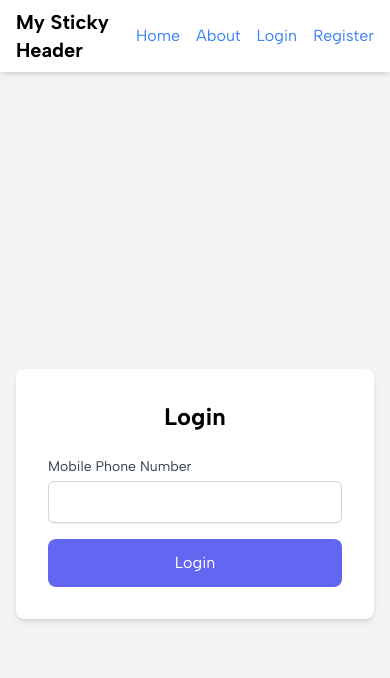
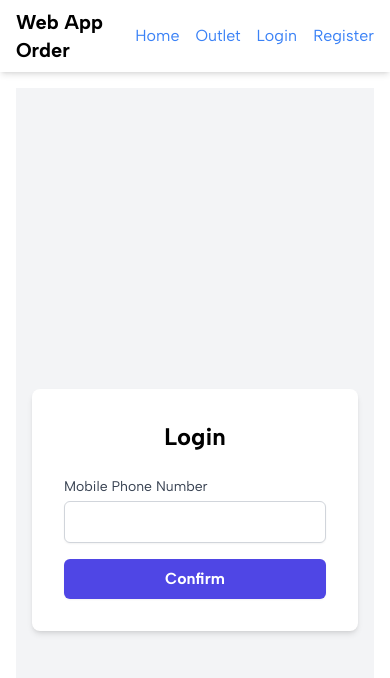
Before and after one commit to deddyprianto/cashier, a Next.js app: page /login in a window 390 px wide. Shown: the top 678 px of the page. Built offline with nearby package versions, Linux system fonts and the light colour scheme.

Commit message:
fix all register and login page

```diff
--- a/app/layout.tsx
+++ b/app/layout.tsx
@@ -24,7 +24,7 @@ export default function RootLayout({ children }: Readonly<RootLayoutProps>) {
       <body className={albertSans.className}>
         <ProviderSessions>
           <Header />
-          {children}
+          <div className='p-[16px]'>{children}</div>
         </ProviderSessions>
       </body>
     </html>
--- /dev/null
+++ b/app/outlet/page.tsx
@@ -0,0 +1,33 @@
+import OutletCP from '@/components/Outlet';
+
+interface ApiResponse {
+  data: [];
+  dataLength: number;
+  resultCode: number;
+  status: string;
+}
+
+async function getData(baseUrl: string): Promise<ApiResponse> {
+  const resLoadOutlets = await fetch(`${baseUrl}outlets/load`, {
+    cache: 'no-store',
+    method: 'post',
+    headers: {
+      Accept: 'application/json',
+      'Content-Type': 'application/json',
+    },
+  });
+
+  return await resLoadOutlets.json();
+}
+
+export default async function Outlet() {
+  const baseUrl = process.env.NEXT_PUBLIC_BASE_URL_API_MASTER_DATA;
+
+  if (!baseUrl) {
+    throw new Error(
+      'Environment variable NEXT_PUBLIC_BASE_URL_API is not set.'
+    );
+  }
+  const data: ApiResponse = await getData(baseUrl);
+  return <OutletCP data={data.data} />;
+}
--- a/app/register/actions.ts
+++ b/app/register/actions.ts
@@ -1,6 +1,7 @@
 'use server';
 
 export async function createRegisterUser(formData: FormData) {
+  console.log(process.env.NEXT_PUBLIC_BASE_URL_API);
   const rawFormData = {
     email: formData.get('username'),
     phoneNumber: formData.get('phoneNumber'),
@@ -16,7 +17,7 @@ export async function createRegisterUser(formData: FormData) {
 
   try {
     const responseRegisterUser = await fetch(
-      'https://api-muji.proseller-dev.com/crm/api/customer/register',
+      `${process.env.NEXT_PUBLIC_BASE_URL_API}customer/register`,
       {
         method: 'POST',
         body: JSON.stringify(rawFormData),
--- a/components/Header.tsx
+++ b/components/Header.tsx
@@ -5,18 +5,24 @@ const Header = () => {
   return (
     <header className='sticky top-0 bg-white shadow-md'>
       <div className='container mx-auto px-4 py-2 flex justify-between items-center'>
-        <h1 className='text-xl font-bold'>My Sticky Header</h1>
+        <h1 className='text-xl font-bold'>Web App Order</h1>
         <nav>
           <ul className='flex space-x-4'>
             <li>
-              <a href='#home' className='text-blue-500 hover:underline'>
-                Home
-              </a>
+              <Link
+                href='/'
+                className='flex justify-center items-center flex-col'
+              >
+                <p className='text-blue-500 hover:underline'>Home</p>
+              </Link>
             </li>
             <li>
-              <a href='#about' className='text-blue-500 hover:underline'>
-                About
-              </a>
+              <Link
+                href='/outlet'
+                className='flex justify-center items-center flex-col'
+              >
+                <p className='text-blue-500 hover:underline'>Outlet</p>
+              </Link>
             </li>
             <li>
               <Link
--- a/components/Login/index.tsx
+++ b/components/Login/index.tsx
@@ -4,13 +4,50 @@ import React, { useRef, useState } from 'react';
 import { Popup } from '../Popup';
 import SendVerification from '../SendVerification';
 import { setDataUser } from '@/features/dataSlice';
+import { handledData } from '@/helper';
+import Link from 'next/link';
+
+interface DataType {
+  message: string;
+  inValid: boolean;
+  status: boolean;
+}
+interface CheckAccountData {
+  data: DataType;
+}
 
 const LoginCP = () => {
   const refPhoneNumber = useRef<HTMLInputElement | null>(null);
   const dispatch = useAppDispatch();
+  const [isOpen, setIsOpen] = useState<boolean>(false);
+  const [isLoading, setIsLoading] = useState<boolean>(false);
+  const [isLogIn, setIsLogIn] = useState<boolean>(false);
+  // FN
+  const handleLoginBtn = async () => {
+    setIsLoading(true);
+    const { data } = await handledData<CheckAccountData>({
+      endPoint: 'customer/login/check-account',
+      method: 'POST',
+      payload: {
+        phoneNumber: `+65${refPhoneNumber.current?.value}`,
+      },
+    });
 
-  const [isOpen, setIsOpen] = useState<boolean>(false);
-
+    setIsLoading(false);
+    setIsOpen(true);
+    console.log(data?.data?.status);
+    if (data?.data?.status) {
+      setIsLogIn(true);
+      dispatch(
+        setDataUser({
+          phoneNumber: refPhoneNumber.current?.value || '',
+          email: '',
+        })
+      );
+    } else {
+      setIsLogIn(false);
+    }
+  };
   return (
     <div className='flex justify-center items-center h-screen bg-gray-100 px-4'>
       <div className='w-full max-w-md bg-white p-8 rounded-lg shadow-md'>
@@ -28,29 +65,35 @@ const LoginCP = () => {
               name='phoneNumber'
               id='mobile'
               type='text'
-              className='mt-1 block w-full px-3 py-2 border border-gray-300 rounded-md shadow-sm focus:outline-none focus:ring-indigo-500 focus:border-indigo-500 sm:text-sm'
+              className='text-center mt-1 block w-full px-3 py-2 border border-gray-300 rounded-md shadow-sm focus:outline-none focus:ring-indigo-500 focus:border-indigo-500 sm:text-sm'
               required
             />
           </div>
           <button
-            onClick={() => {
-              dispatch(
-                setDataUser({
-                  phoneNumber: refPhoneNumber.current?.value || '',
-                  email: ''
-                })
-              );
-              setIsOpen(true);
-            }}
-            className='bg-indigo-500 rounded-lg flex justify-center items-center py-3 px-3 text-white w-full cursor-pointer'
+            onClick={handleLoginBtn}
+            className={`w-full py-2 mt-5 px-4 bg-indigo-600 text-white font-semibold rounded-md shadow-sm flex items-center justify-center ${
+              isLoading && 'opacity-50'
+            }`}
           >
-            Login
+            {isLoading && <span className='loader'></span>}
+            <div>{isLoading ? 'Please wait...' : 'Confirm'}</div>
           </button>
         </div>
       </div>
       <Popup fullScreen={false} isOpen={isOpen} setIsOpen={setIsOpen}>
-        {/* <SendVerification /> */}
-        <div>asd</div>
+        {isLogIn ? (
+          <SendVerification />
+        ) : (
+          <div className='text-center bg-white p-20 '>
+            <p>Your are not login</p>
+            <Link
+              href='/register'
+              className='flex justify-center items-center flex-col'
+            >
+              <p className='text-blue-500 hover:underline'>Register Now</p>
+            </Link>
+          </div>
+        )}
       </Popup>
     </div>
   );
--- a/components/OtpInput.tsx
+++ b/components/OtpInput.tsx
@@ -18,7 +18,7 @@ const OTPInput = () => {
     try {
       setIsLoading(true);
       const response = await fetch(
-        'https://api-muji.proseller-dev.com/crm/api/customer/login',
+        `${process.env.NEXT_PUBLIC_BASE_URL_API}customer/login`,
         {
           method: 'POST',
           body: JSON.stringify({ codeOTP: otpRef.current?.value, email }),
@@ -67,13 +67,16 @@ const OTPInput = () => {
       />
       <button
         onClick={handleSubmit}
-        className={`w-full py-2 mt-5 px-4 bg-indigo-600 text-white font-semibold rounded-md shadow-sm ${
+        className={`w-full py-2 mt-5 px-4 bg-indigo-600 text-white font-semibold rounded-md shadow-sm flex items-center justify-center ${
           isLoading && 'opacity-50'
         }`}
       >
-        {isLoading ? 'Please wait...' : 'Confirm'}
+        {isLoading && <span className='loader'></span>}
+        <div>{isLoading ? 'Please wait...' : 'Confirm'}</div>
       </button>
-      <p className='italic text-red-600'>{errorMessage}</p>
+      <p className='italic text-red-500 font-bold text-[12px]'>
+        {errorMessage}
+      </p>
     </div>
   );
 };
--- /dev/null
+++ b/components/Outlet/index.tsx
@@ -0,0 +1,36 @@
+import React from 'react';
+
+interface DataStructure {
+  id: string;
+  orderingStatus: string;
+  name: string;
+}
+
+interface OutletParams {
+  data: DataStructure[];
+}
+
+const OutletCP: React.FC<OutletParams> = ({ data }) => {
+  return (
+    <div>
+      {data.map((item) => {
+        return (
+          <div
+            key={item.id}
+            className='bg-white shadow-lg rounded-md grid grid-cols-2 mt-4 py-3 justify-items-center cursor-pointer'
+          >
+            {item.orderingStatus === 'AVAILABLE' ? (
+              <div className='text-green-500'>Open</div>
+            ) : (
+              <div className='text-red-500'>Close</div>
+            )}
+
+            <h1>{item.name}</h1>
+          </div>
+        );
+      })}
+    </div>
+  );
+};
+
+export default OutletCP;
--- a/components/Register/index.tsx
+++ b/components/Register/index.tsx
@@ -21,7 +21,7 @@ const Register: React.FC<RegisterProps> = ({ createRegisterUser }) => {
   const [isOpen, setIsOpen] = useState<boolean>(false);
   const [message, setMessage] = useState<string>('');
   const [isLoading, setIsLoading] = useState<boolean>(false);
-
+  // FN
   const handleSubmit = async (event: React.FormEvent<HTMLFormElement>) => {
     event.preventDefault();
     try {
--- a/components/SendVerification.tsx
+++ b/components/SendVerification.tsx
@@ -4,41 +4,30 @@ import { useFetchData } from '@/hooks/useFetchData';
 import React, { useState } from 'react';
 import OTPInput from './OtpInput';
 
-interface MyDataStructure {
-  status: boolean;
-}
-
-interface MyDataType {
-  ResultCode: number;
-  resultCode: number;
-  Status: string;
+interface DataType {
   status: string;
-  Data: MyDataStructure;
-  data: MyDataStructure;
-  message: string;
 }
 
 const SendVerification = () => {
-  const { email, phoneNumber } = useAppSelector(
-    (state) => state.data.dataUserLogin
-  );
+  const { phoneNumber } = useAppSelector((state) => state.data.dataUserLogin);
 
   const [isValidOTP, setIsValidOTP] = useState<boolean>(false);
+  console.log(isValidOTP);
 
-  const { dataRes, isError, isLoading, mutate } = useFetchData<MyDataType>({
+  const { dataRes, isError, isLoading, mutate } = useFetchData<DataType>({
     endpoint: 'customer/login/send-otp',
     body: {
-      phoneNumber,
+      phoneNumber: `+65${phoneNumber}`,
       sendBy: 'SMSOTP',
       senderName: 'Muji Cafe',
     },
     method: 'POST',
   });
+  if (isLoading) return <p className='text-center'>Loading...</p>;
+  if (isError)
+    return <p className='text-red-500 text-center'>{isError.toString()}</p>;
 
-  if (isLoading) return <p className='text-center'>Loading...</p>;
-  if (isError) return <p className='text-red-500 text-center'>{isError}</p>;
-
-  if (dataRes?.data.status && isValidOTP) {
+  if (dataRes?.status === 'SUCCESS' && isValidOTP) {
     return <OTPInput />;
   } else {
     return (
--- /dev/null
+++ b/helper/index.ts
@@ -0,0 +1,40 @@
+interface HandledDataParams {
+  payload?: Record<string, string>;
+  endPoint: string;
+  method?: 'GET' | 'POST' | 'PUT' | 'DELETE';
+}
+interface HandledDataResponse<T = any> {
+  status: string;
+  data?: T;
+  error?: string;
+}
+export const handledData = async <T>({
+  payload,
+  endPoint,
+  method = 'GET',
+}: HandledDataParams): Promise<HandledDataResponse<T>> => {
+  try {
+    const responseRegisterUser = await fetch(
+      `${process.env.NEXT_PUBLIC_BASE_URL_API}${endPoint}`,
+      {
+        method,
+        body: JSON.stringify(payload),
+        headers: {
+          'Content-type': 'application/json',
+          // Add authentication headers if needed
+        },
+      }
+    );
+    const responseJson = await responseRegisterUser.json();
+    if (!responseRegisterUser.ok) {
+      throw new Error(responseJson.message || 'Registration failed');
+    }
+    return { status: '', data: responseJson };
+  } catch (error) {
+    return {
+      status: '',
+      error:
+        error instanceof Error ? error.message : 'An unknown error occurred',
+    };
+  }
+};
--- a/hooks/useFetchData.ts
+++ b/hooks/useFetchData.ts
@@ -23,11 +23,11 @@ export const useFetchData = <T>({
   body,
   queryParams,
 }: FetchDataParams): FetchDataResult<T> => {
-  const myVariable = process.env.NEXT_PUBLIC_BASE_URL_API;
+  const baseUrl = process.env.NEXT_PUBLIC_BASE_URL_API;
 
   const [loading, setLoading] = useState(false);
 
-  const url = new URL(`${myVariable}/${endpoint}`);
+  const url = new URL(`${baseUrl}${endpoint}`);
   if (queryParams) {
     Object.entries(queryParams).forEach(([key, value]) => {
       url.searchParams.append(key, String(value));
```
